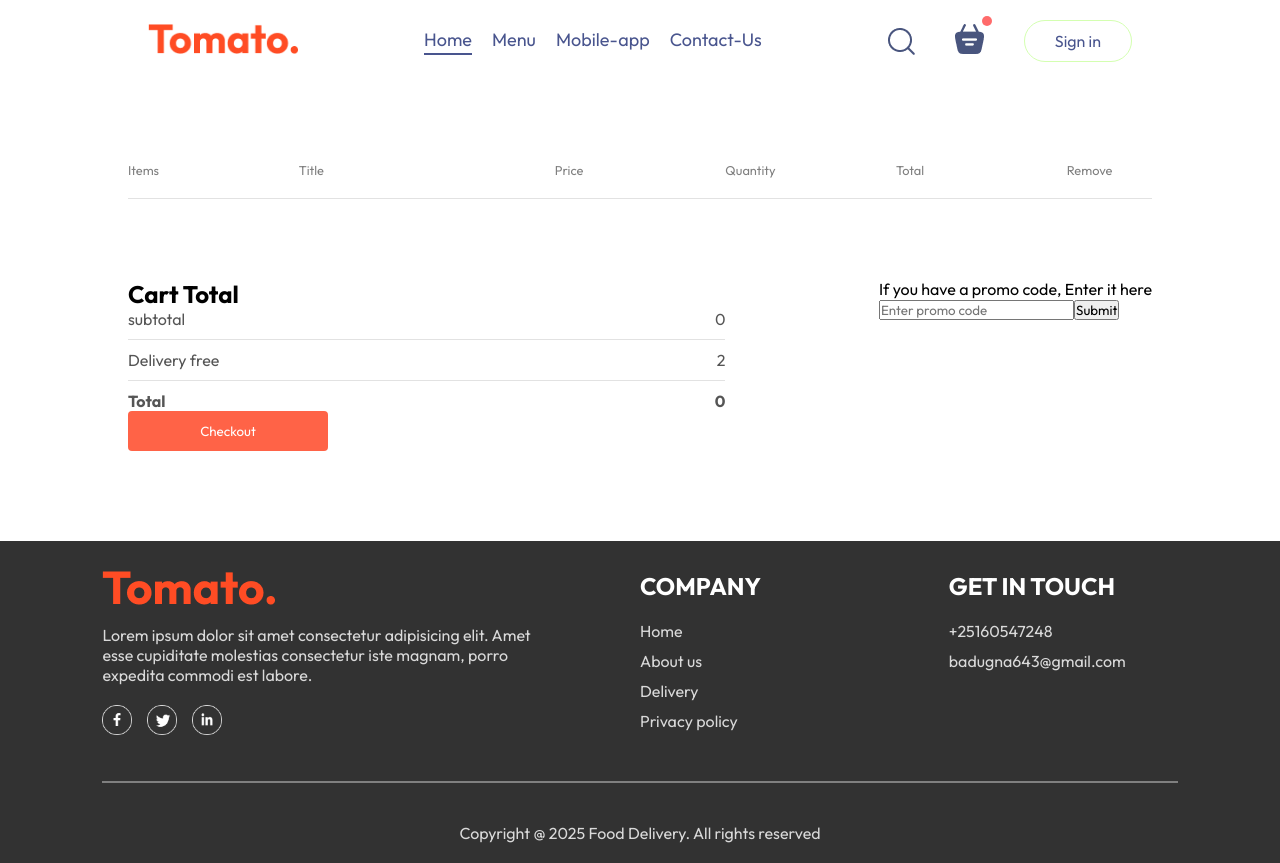
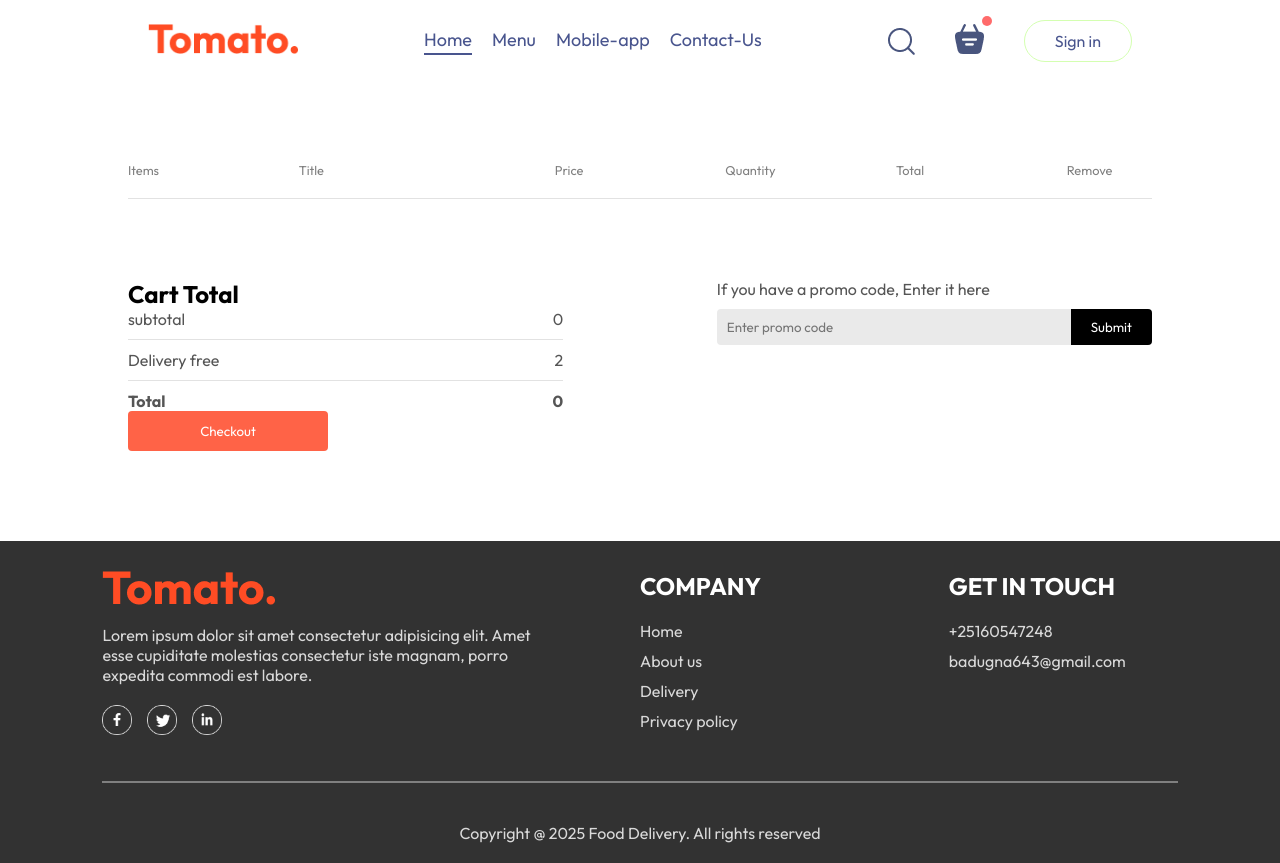
Before and after one commit to Boniadgithub/Food-delivery-web, a React (Vite) app: page /cart in a window 1280 px wide. Built offline with nearby package versions, Linux system fonts and the light colour scheme.

Commit message:
update promo code input

```diff
--- a/src/pages/Cart/Cart.css
+++ b/src/pages/Cart/Cart.css
@@ -61,3 +61,34 @@
     border-radius: 4px;
     cursor: pointer;
 }
+.cart-promocode{
+    flex: 1;
+
+}
+.cart-promocode p{
+    color: #555;
+}
+.cart-promocode-input{
+
+    display: flex;
+    align-items: center;
+    margin-top: 10px;
+    background-color: #eaeaea;
+    border-radius: 4px;
+    justify-content: space-between;
+}
+.cart-promocode-input input{
+    border: none;
+    background-color: transparent;
+    padding: 10px;
+    width: 70%;
+    outline: none;
+}
+.cart-promocode-input button{
+    border: none;
+    background-color: black;
+    color: white;
+    padding: 10px 20px;
+    border-radius: 0px 4px 4px 0px;
+    cursor: pointer;
+}
```
